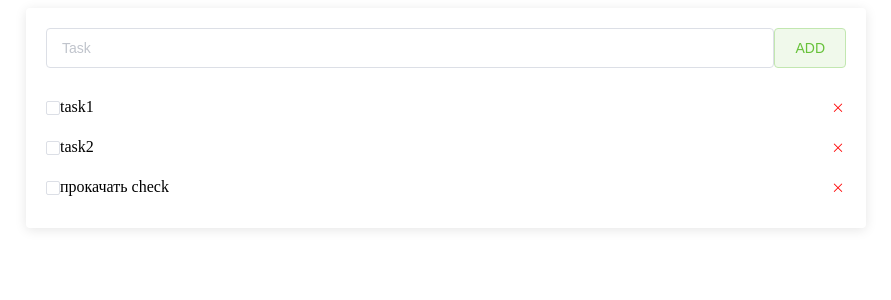
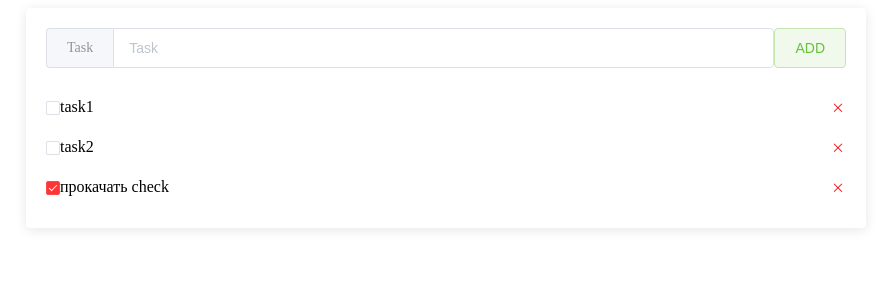
Before and after one commit to zh0rchik/testingRITG, a Vue app in the folder todo-list-app/: page / in a window 1280 px wide. Shown: the top 300 px of the page, without its empty margins (194-1085 px from the left). Built offline with nearby package versions, Linux system fonts and the light colour scheme; data requests are answered from the project's data file.

Commit message:
монтирование состояния и смена состояния задач с помощью checkbox

```diff
--- a/todo-list-app/info.json
+++ b/todo-list-app/info.json
@@ -3,17 +3,17 @@
     {
       "id": "1",
       "title": "task1",
-      "completed": true
+      "completed": false
     },
     {
       "id": "2",
       "title": "task2",
-      "completed": true
+      "completed": false
     },
     {
       "id": "27cc",
       "title": "прокачать check",
-      "completed": false
+      "completed": true
     }
   ]
 }
--- a/todo-list-app/src/components/TaskItem.vue
+++ b/todo-list-app/src/components/TaskItem.vue
@@ -1,8 +1,12 @@
 <template>
   <div class="task-row">
     <div>
-      <el-checkbox class="task-checkbox"></el-checkbox>
-      <span>{{ task.title }}</span> <!--повесить псевдокласс-->
+      <el-checkbox
+          v-model="isCompleted"
+          class="task-checkbox"
+          @change="updateTaskStatus"
+      />
+      <span :class="{ 'completed': isCompleted }">{{ task.title }}</span> <!--повесить псевдокласс-->
     </div>
     <el-button
         type="text"
@@ -16,6 +20,9 @@
 </template>
 
 <script>
+import { ref, onMounted } from '@vue/composition-api';
+import api from '../services/api'
+
 export default {
   name: 'TaskItem',
   props: {
@@ -26,13 +33,40 @@ export default {
   },
 
   setup(props, {emit}) {
+    const isCompleted = ref(props.task.completed);
+
     const deleteTask = () => {
       // call-back функция
       emit('delete', props.task.id);
     };
 
+    const updateTaskStatus = () => {
+      // Обновляем локальное состояние и родителю говорим про обновление
+      emit('update', {
+        ...props.task,
+        completed: isCompleted.value,
+      });
+
+      try {
+        const updatedTask = {
+          ...props.task,
+          completed: isCompleted.value,
+        };
+
+        api.updateTask(updatedTask);
+      } catch (error) {
+        console.error('Ошибка обновления статуса задачи: ', error);
+      }
+    };
+
+    onMounted(() => {
+      isCompleted.value = props.task.completed;
+    });
+
     return {
       deleteTask,
+      isCompleted,
+      updateTaskStatus,
     }
   }
 }
--- a/todo-list-app/src/components/TaskList.vue
+++ b/todo-list-app/src/components/TaskList.vue
@@ -1,12 +1,12 @@
 <template>
   <div class="tasks">
     <div class="task-input">
-      <!--поле ввода-->
+      <!--поле ввода https://element-plus.org/en-US/component/input-->
       <el-input
           v-model="newTask"
           placeholder="Task"
       >
-
+        <template #prepend>Task</template>
       </el-input>
 
       <!--кнопка https://element-plus.org/en-US/component/button-->
--- a/todo-list-app/src/services/api.js
+++ b/todo-list-app/src/services/api.js
@@ -19,5 +19,9 @@ export default {
 
     deleteTask(id) {
         return apiClient.delete(`/tasks/${id}`);
+    },
+
+    updateTask(task) {
+        return apiClient.put(`/tasks/${task.id}`, task);
     }
 };
```
